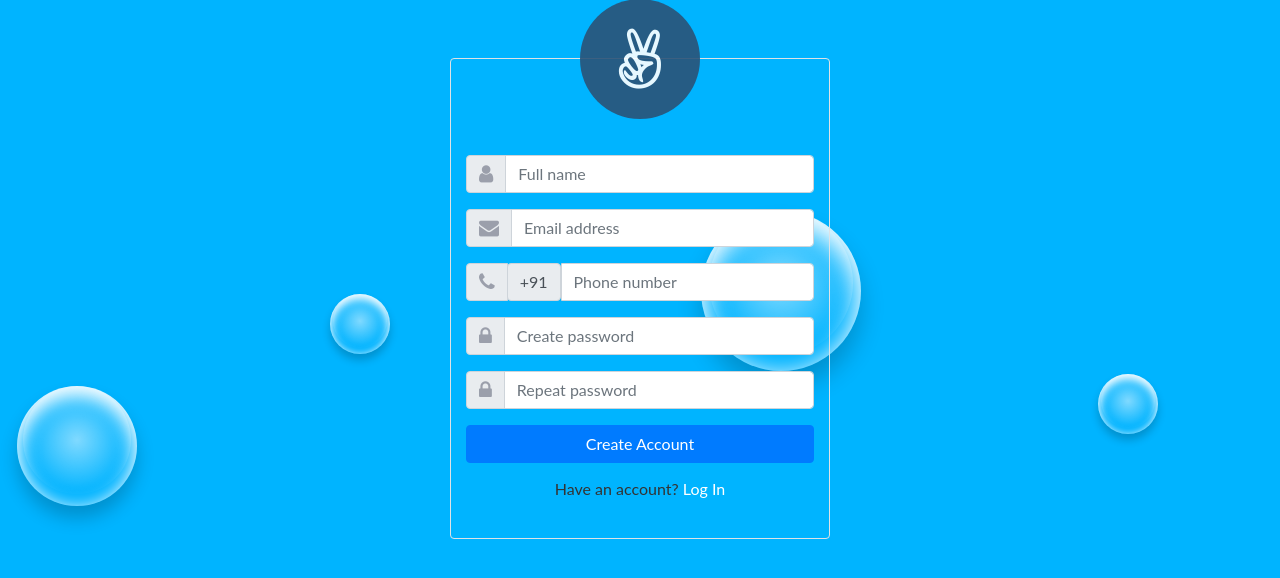
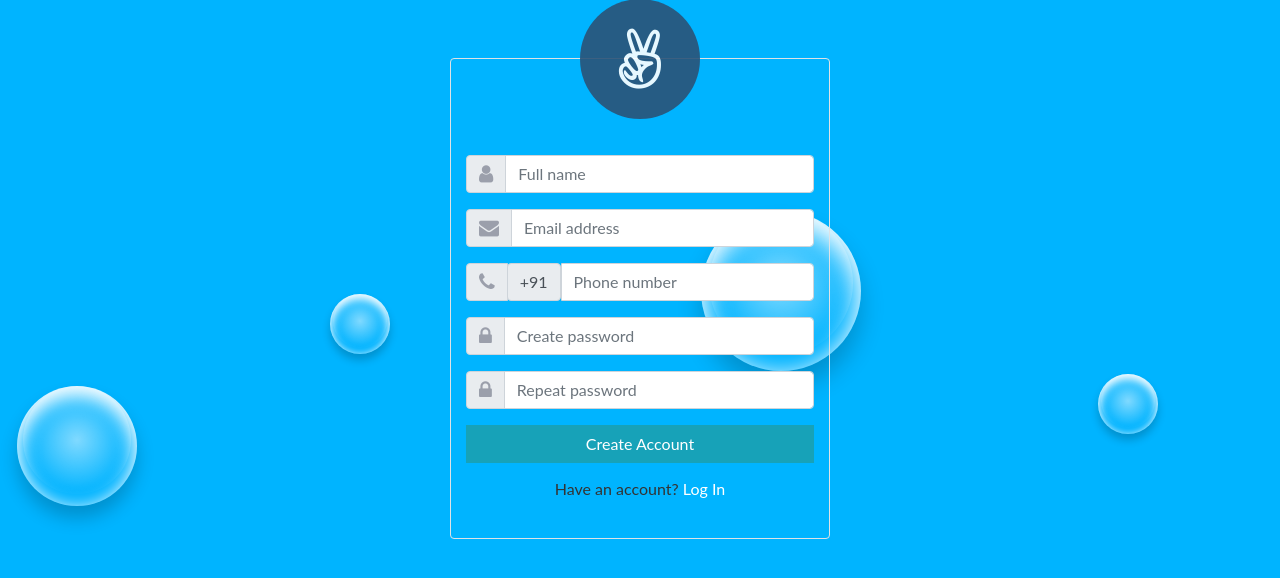
Before and after one commit to amitdubey428/testRegex, a Django app: page /signUp in a window 1280 px wide. Shown: the part 92-670 px from the top of the page. Run offline with Django 3.2, Linux system fonts and the light colour scheme; some libraries are stand-ins or nearby versions.

Commit message:
Signup Page

```diff
--- a/templates/login/signUp.html
+++ b/templates/login/signUp.html
@@ -63,7 +63,7 @@
                 <div class="row">
                     <div class="col-md-12 col-12">
                         <div class="form-group">
-                            <button type="submit" class="btn btn-primary btn-block"> Create Account  </button>
+                            <button type="submit" class="btn btn-info rounded-0 w-100"> Create Account  </button>
                         </div>
                     </div>
                 </div>
```
